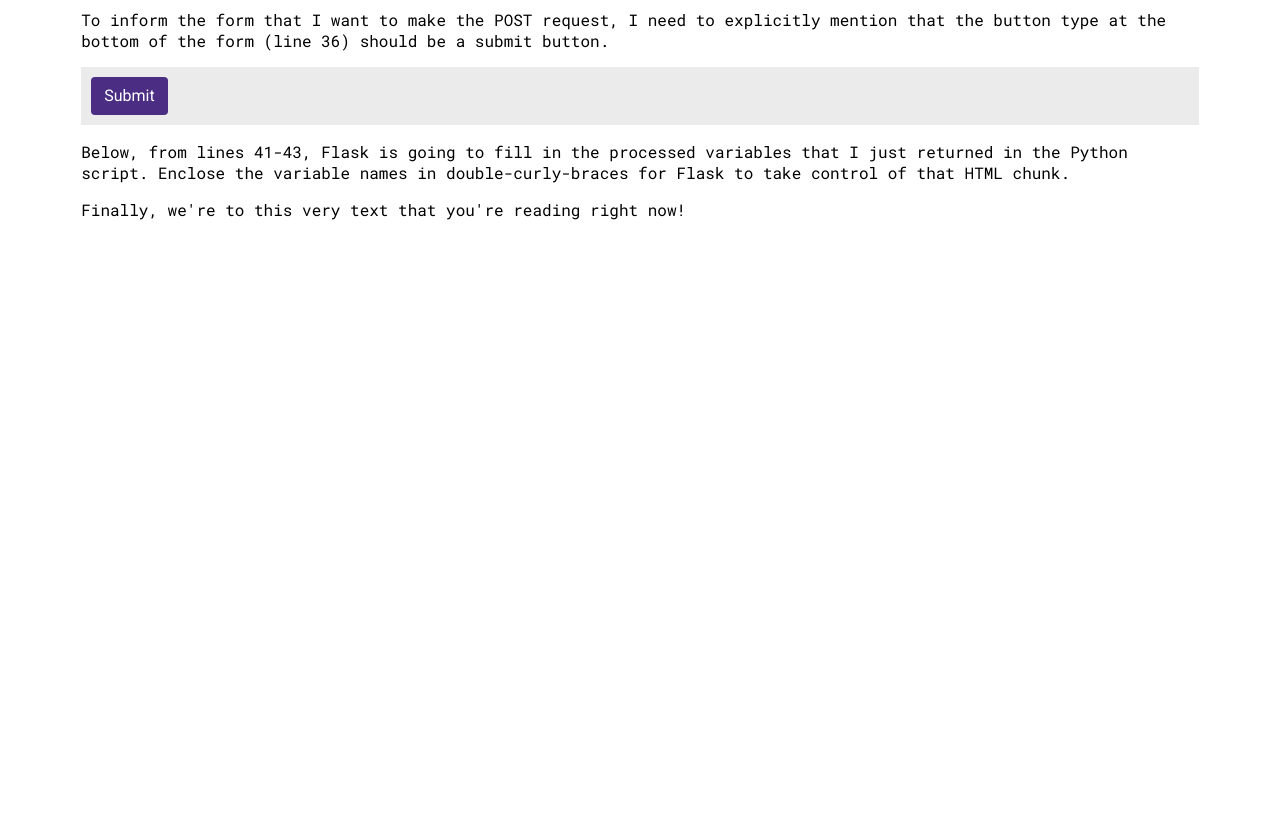
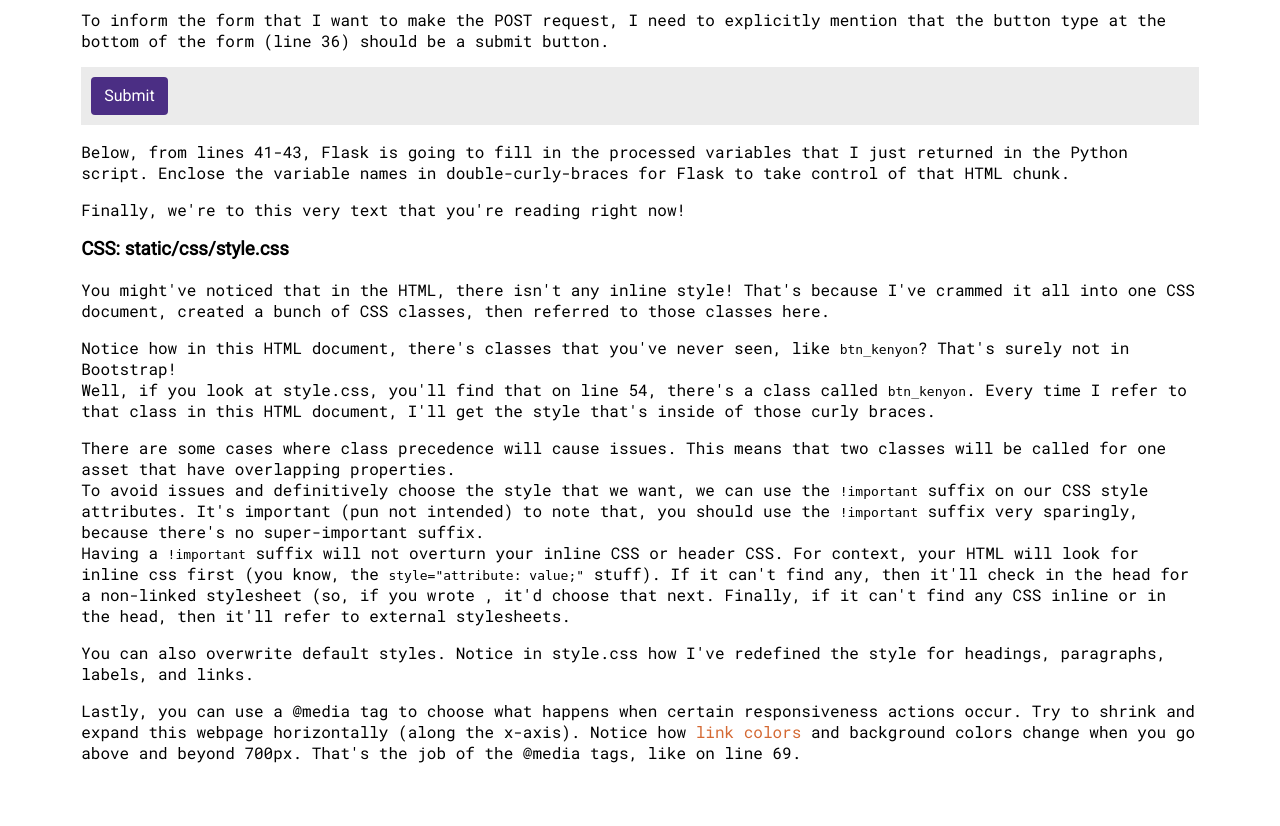
Before and after one commit to kim3-sudo/flaskdemo, a Flask app: page /flaskdemo in a window 1280 px wide. Shown: the part 2393-3219 px from the top of the page. Before the commit the page ends 2613 px from the top, so only its background shows below. Run offline with Flask 2, Linux system fonts and the light colour scheme.

Commit message:
Update HTML with CSS guidance

```diff
--- a/templates/index.html
+++ b/templates/index.html
@@ -103,6 +103,15 @@
 			</div>
 			<p>Below, from lines 41-43, Flask is going to fill in the processed variables that I just returned in the Python script. Enclose the variable names in double-curly-braces for Flask to take control of that HTML chunk.</p>
 			<p>Finally, we're to this very text that you're reading right now!</p>
+			<h3>CSS: static/css/style.css</h3>
+			<p>You might've noticed that in the HTML, there isn't any inline style! That's because I've crammed it all into one CSS document, created a bunch of CSS classes, then referred to those classes here.</p>
+			<p>Notice how in this HTML document, there's classes that you've never seen, like <code>btn_kenyon</code>? That's surely not in Bootstrap!<br>
+			Well, if you look at style.css, you'll find that on line 54, there's a class called <code>btn_kenyon</code>. Every time I refer to that class in this HTML document, I'll get the style that's inside of those curly braces.</p>
+			<p>There are some cases where class precedence will cause issues. This means that two classes will be called for one asset that have overlapping properties.<br>
+			To avoid issues and definitively choose the style that we want, we can use the <code>!important</code> suffix on our CSS style attributes. It's important (pun not intended) to note that, you should use the <code>!important</code> suffix very sparingly, because there's no super-important suffix.<br>
+			Having a <code>!important</code> suffix will not overturn your inline CSS or header CSS. For context, your HTML will look for inline css first (you know, the <code>style="attribute: value;"</code> stuff). If it can't find any, then it'll check in the head for a non-linked stylesheet (so, if you wrote <code><style>p {font-family: 'Roboto Mono', monospace;}</style></code>, it'd choose that next. Finally, if it can't find any CSS inline or in the head, then it'll refer to external stylesheets.</p>
+			<p>You can also overwrite default styles. Notice in style.css how I've redefined the style for headings, paragraphs, labels, and links.</p>
+			<p>Lastly, you can use a @media tag to choose what happens when certain responsiveness actions occur. Try to shrink and expand this webpage horizontally (along the x-axis). Notice how <a href="#">link colors</a> and background colors change when you go above and beyond 700px. That's the job of the @media tags, like on line 69.</p>
 		</div>
 	</body>
 </html>
```
